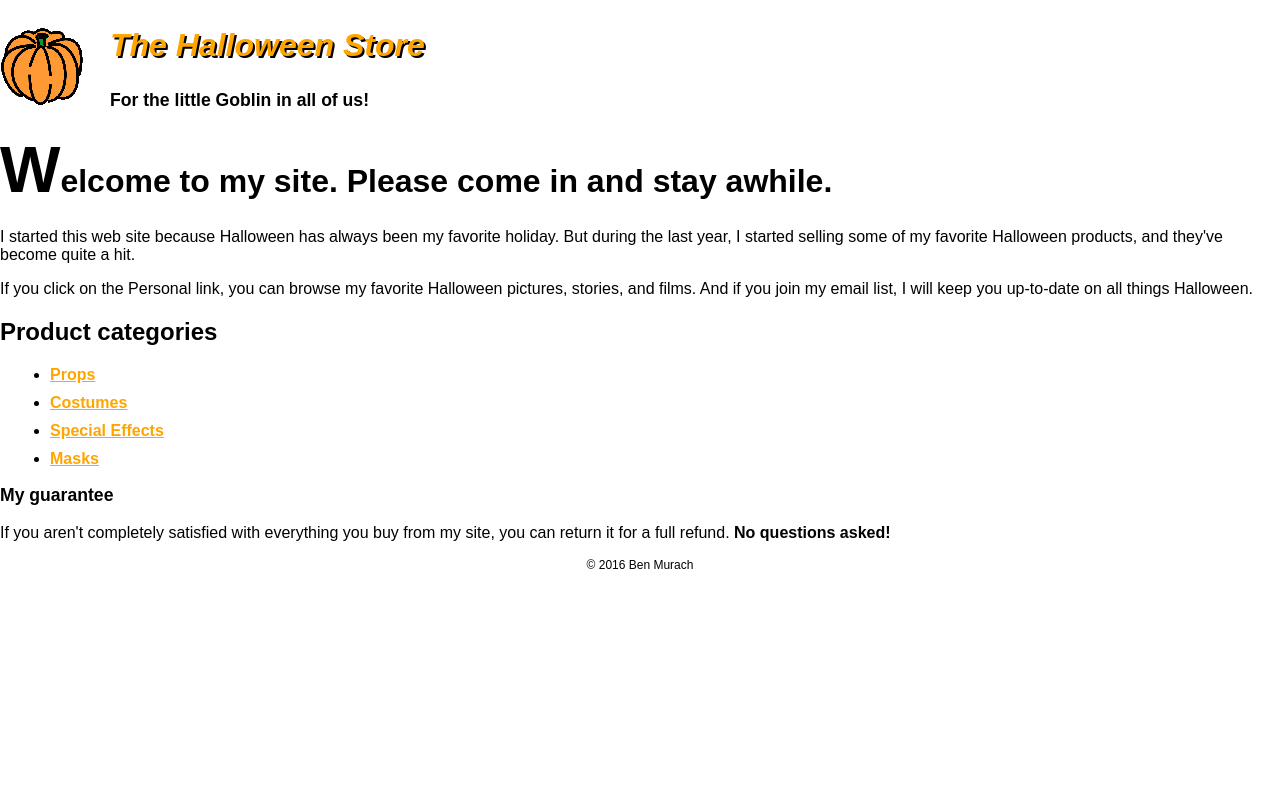
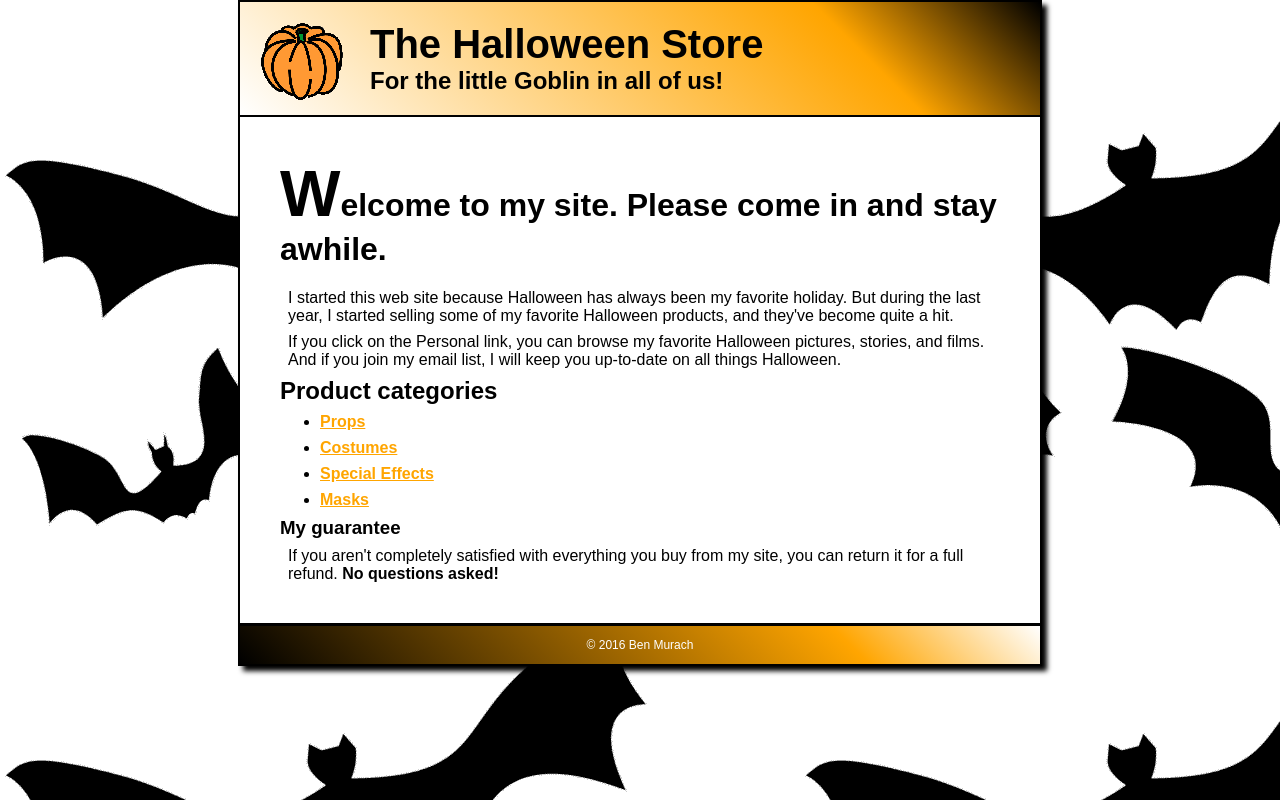
Before and after one commit to Lost-Marauder/CIS111, a plain HTML site: page ex4/Halloween3/index.html in a window 1280 px wide. Drawn offline with Linux system fonts and the light colour scheme.

Commit message:
Completed exercise 5

```diff
--- a/ex4/Halloween3/styles/main.css
+++ b/ex4/Halloween3/styles/main.css
@@ -1,12 +1,35 @@
+* {
+  margin: 0;
+  padding: 0;
+}
+
 html {
    font-family: sans-serif;
+   background-image: url(../images/bat.gif);
+   background-repeat: repeat;
+}
+
+body {
+  width: 800px;
+  background-color: white;
+  border: 2px solid black;
+  margin: 0 auto;
+  box-shadow: 5px 5px 5px black;
+
 }
 
 #header {
-  font-size: 200%;
-  color: orange;
-  font-style: italic;
-  text-shadow: 2px 2px #000;
+  font-size: 250%;
+  font-weight: 800;
+}
+
+header {
+  border-bottom: 2px solid black;
+  background-image: linear-gradient(45deg, white 0%, orange 75%, black 100%);
+  background-image: -webkit-linear-gradient(45deg, white 0%, orange 75%, black 100%);
+  background-image: -o-linear-gradient(45deg, white 0%, orange 75%, black 100%);
+  background-image: -moz-linear-gradient(45deg, white 0%, orange 75%, black 100%);
+  padding: 1.25em;
 }
 
 header img {
@@ -20,8 +43,16 @@ h2 {
   font-size: 150%;
 }
 
-h3 {
-  font-size: 110%;
+header h3 {
+  font-size: 150%;
+}
+
+main {
+  margin: 2.5em;
+}
+
+main p {
+  margin: .5em;
 }
 
 h1 {
@@ -33,7 +64,10 @@ h1::first-letter {
 }
 
 li {
-  margin: 10px;
+  margin-left: 2.5em;
+  margin-right: .5em;
+  margin-top: .5em;
+  margin-bottom: .5em;
 }
 
 li a {
@@ -47,6 +81,13 @@ li a:hover, li a:focus {
 }
 
 footer {
+  color: white;
   font-size: 75%;
   text-align: center;
+  border-top: 3px solid black;
+  background-image: linear-gradient(45deg, black 0%, orange 75%, white 100%);
+  background-image: -webkit-linear-gradient(45deg, black 0%, orange 75%, white 100%);
+  background-image: -o-linear-gradient(45deg, black 0%, orange 75%, white 100%);
+  background-image: -moz-linear-gradient(45deg, black 0%, orange 75%, white 100%);
+  padding: 1em;
 }
```
Also changed, not shown: ex4/Halloween3/images/bat.gif (added).
